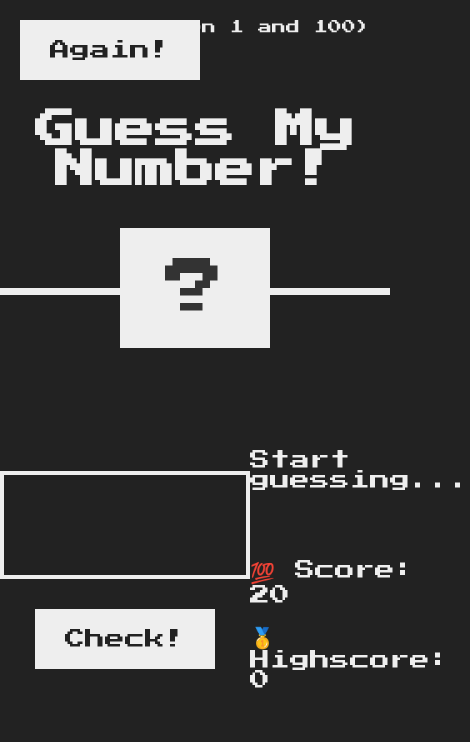
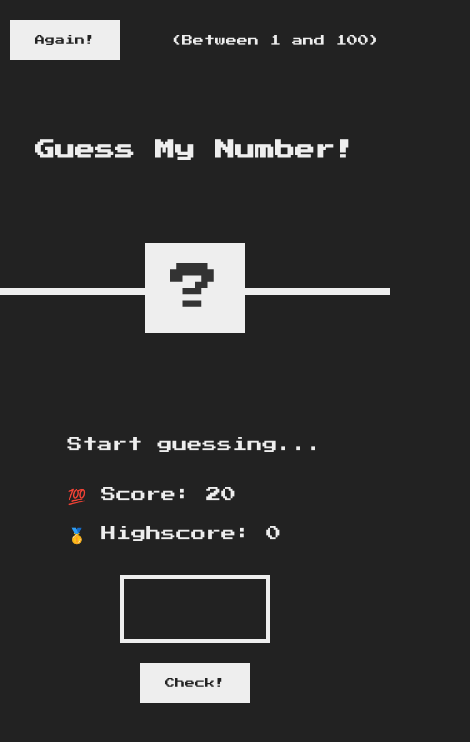
Before and after one commit to isabellatressino/guess-my-number, a plain HTML site: page index.html in a window 390 px wide. Shown: the whole page, 470 px wide, since content can reach past the window. Drawn offline with Linux system fonts and the light colour scheme.

Commit message:
Tornando responsivo

```diff
--- a/style.css
+++ b/style.css
@@ -1,4 +1,4 @@
-@import url('https://fonts.googleapis.com/css?family=Press+Start+2P&display=swap');
+@import url("https://fonts.googleapis.com/css?family=Press+Start+2P&display=swap");
 
 * {
 	margin: 0;
@@ -12,39 +12,33 @@ html {
 }
 
 body {
-  font-family: 'Press Start 2P', sans-serif;
+	font-family: "Press Start 2P", sans-serif;
 	color: #eee;
 	background-color: #222;
 }
 
-/* LAYOUT */
+.btn {
+	border: none;
+	background-color: #eee;
+	color: #222;
+	font-size: 2rem;
+	font-family: inherit;
+	padding: 2rem 3rem;
+	cursor: pointer;
+}
+
+.btn:hover {
+	background-color: #ccc;
+}
+
+/* HEADER */
+
 header {
 	position: relative;
 	height: 35vh;
 	border-bottom: 7px solid #eee;
 }
 
-main {
-  height: 65vh;
-  color: #eee;
-  display: flex;
-  align-items: center;
-  justify-content: space-around;
-}
-
-.left {
-  width: 52rem;
-  display: flex;
-  flex-direction: column;
-  align-items: center;
-}
-
-.right {
-  width: 52rem;
-  font-size: 2rem;
-}
-
-/* ELEMENTS STYLE */
 h1 {
 	font-size: 4rem;
 	text-align: center;
@@ -81,6 +75,28 @@ h1 {
 	left: 2rem;
 }
 
+/* MAIN */
+
+main {
+	height: 65vh;
+	color: #eee;
+	display: flex;
+	align-items: center;
+	justify-content: space-around;
+}
+
+.left {
+	width: 52rem;
+	display: flex;
+	flex-direction: column;
+	align-items: center;
+}
+
+.right {
+	width: 52rem;
+	font-size: 2rem;
+}
+
 .guess {
 	background: none;
 	border: 4px solid #eee;
@@ -94,20 +110,6 @@ h1 {
 	margin-bottom: 3rem;
 }
 
-.btn {
-  border: none;
-  background-color: #eee;
-  color: #222;
-  font-size: 2rem;
-  font-family: inherit;
-  padding: 2rem 3rem;
-  cursor: pointer;
-}
-
-.btn:hover {
-  background-color: #ccc;
-}
-
 .message {
 	margin-bottom: 8rem;
 	height: 3rem;
@@ -116,3 +118,72 @@ h1 {
 .label-score {
 	margin-bottom: 2rem;
 }
+
+/* MEDIA QUERIES */
+
+@media screen and (max-width: 768px) {
+
+	.btn {
+		font-size: 1rem;
+		padding: 1.5rem 2.5rem;
+	}
+
+	/* HEADER */
+
+	h1 {
+		font-size: 2rem;
+	}
+
+	.number {
+		font-size: 5rem;
+		width: 10rem;
+		padding: 2rem 0rem;
+	}
+
+	.between {
+		font-size: 1.1rem;
+		top: 3.5rem;
+		right: 1rem;
+	}
+
+	.again {
+		left: 1rem;
+	}
+
+	/* MAIN */
+
+	main {
+		height: 65vh;
+		flex-direction: column-reverse;
+		justify-content: center;
+		gap: 3rem;
+	}
+
+	.left {
+		width: auto;
+		display: flex;
+		flex-direction: column;
+		align-items: center;
+	}
+
+	.right {
+		width: auto;
+		font-size: 1.5rem;
+	}
+
+	.guess {
+		font-size: 3rem;
+		padding: 1.5rem;
+		width: 15rem;
+		margin-bottom: 2rem;
+	}
+
+	.message {
+		margin-bottom: 2rem;
+		height: 3rem;
+	}
+
+	.label-score {
+		margin-bottom: 2rem;
+	}
+}
```
Lines whose indentation alone changed are shown as unchanged.
